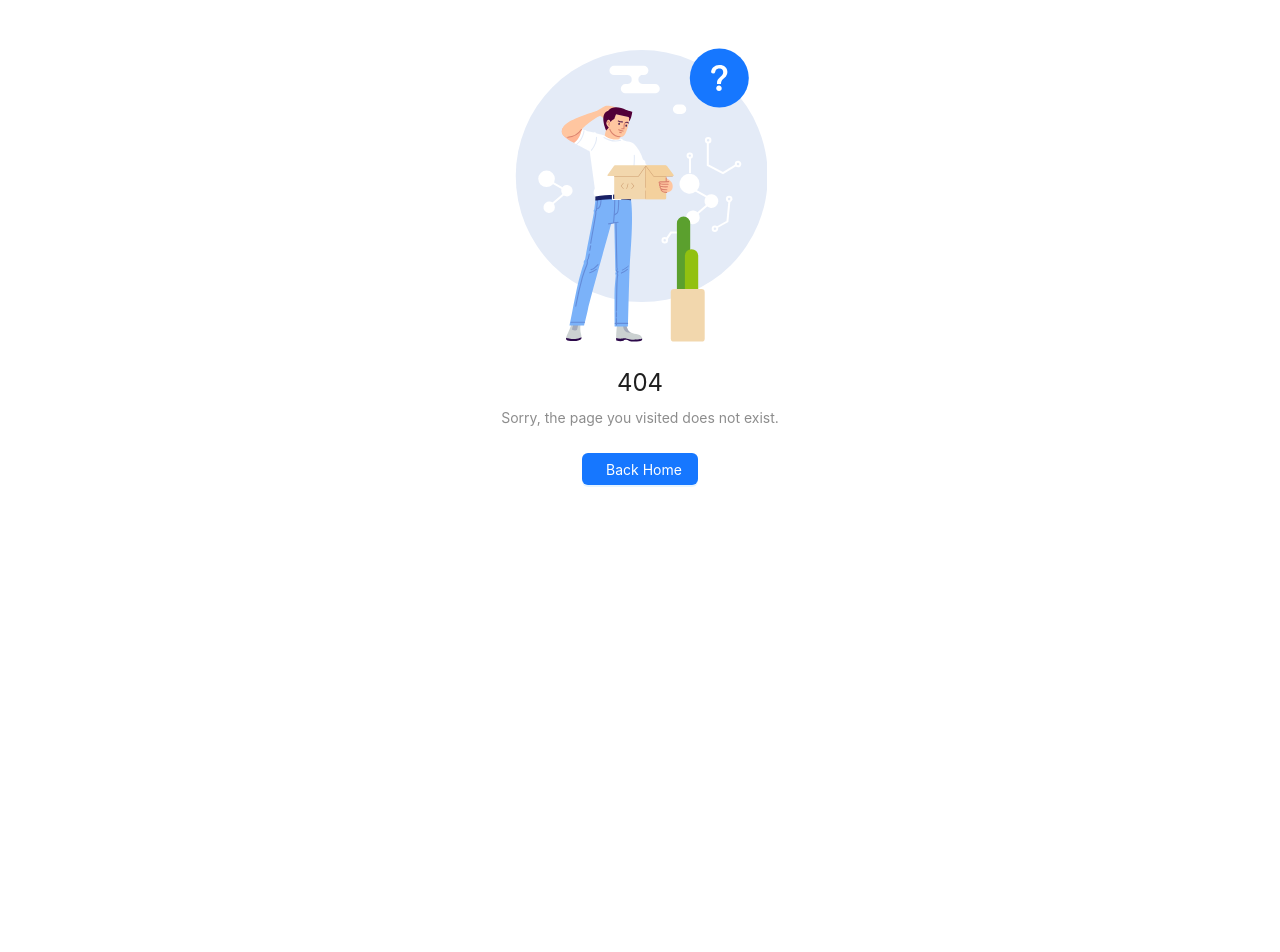
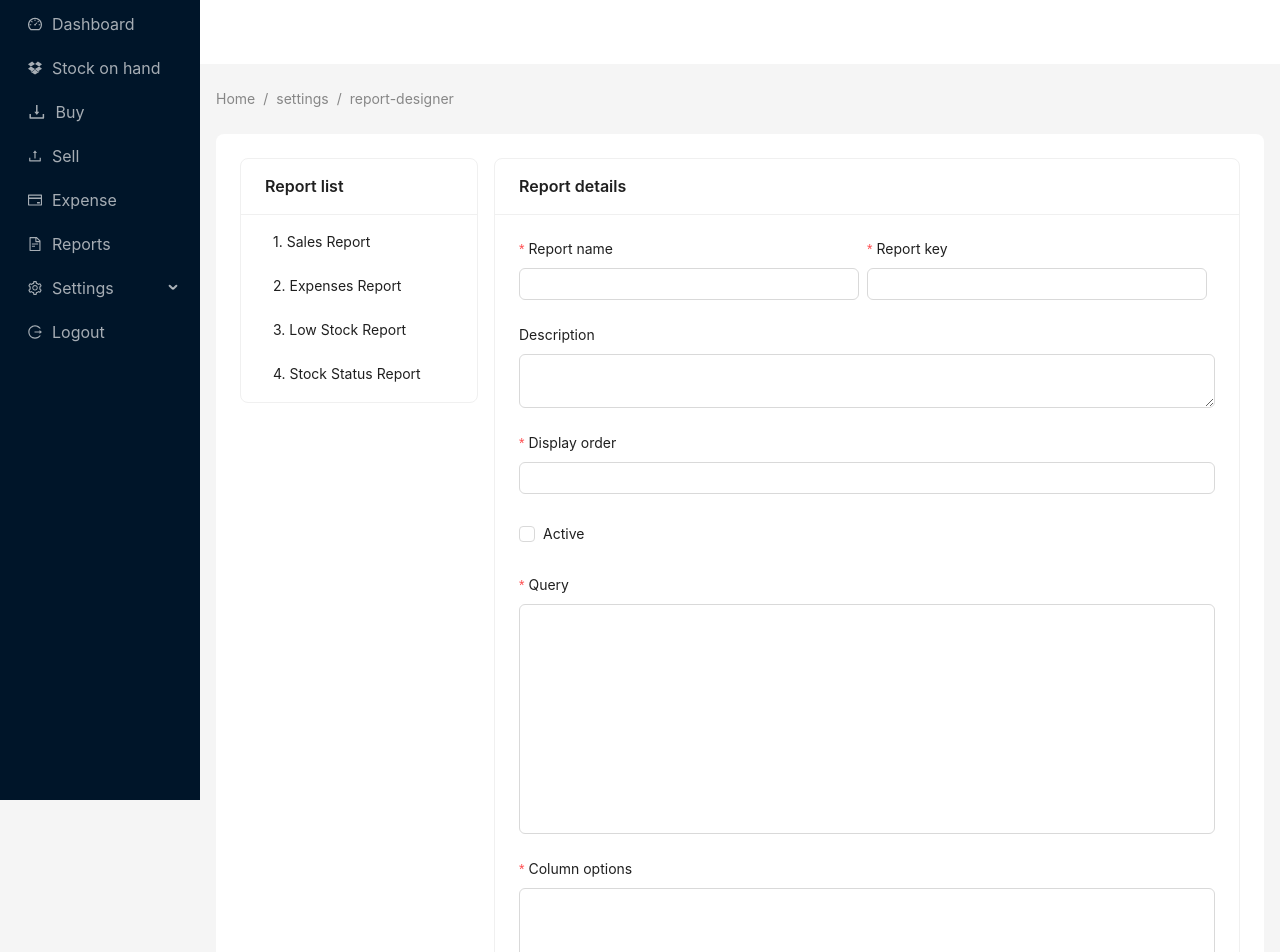
Before and after one commit to v4mpc/smt-ui, a React (Vite) app: page /settings/report-designer in a window 1280 px wide. Before the commit this address had no page. Shown: the top 952 px of the page. Before the commit the page ends 800 px from the top, so only its background shows below. Built offline with nearby package versions, Linux system fonts and the light colour scheme.

Commit message:
added report design ui

```diff
--- a/src/App.jsx
+++ b/src/App.jsx
@@ -11,6 +11,7 @@ import StockAdjustment from "./pages/StockAdjustment.jsx";
 import Unit from "./pages/Unit.jsx";
 import Product from "./pages/Product.jsx";
 import BuySuccess from "./pages/BuySuccess.jsx";
+import ReportDesigner from "./pages/ReportDesigner.jsx";
 
 export default function App() {
   return (
@@ -33,6 +34,7 @@ export default function App() {
             />
             <Route path="settings/units" element={<Unit />} />
             <Route path="settings/products" element={<Product />} />
+            <Route path="settings/report-designer" element={<ReportDesigner />} />
           </Route>
           <Route path="*" element={<PageNotFound />} />
         </Routes>
--- a/src/components/AppLayout.jsx
+++ b/src/components/AppLayout.jsx
@@ -40,6 +40,7 @@ const items = [
             {key: "units", label: <Link to={`/settings/units?page=1&size=${DEFAULT_PAGE_SIZE}`}>Units</Link>},
             {key: "products", label: <Link to={`/settings/products?page=1&size=${DEFAULT_PAGE_SIZE}`}>Products</Link>},
             {key: "profile", label: "Profile"},
+            {key: "designer", label: <Link to="/settings/report-designer">Designer</Link>},
         ],
     },
     {key: "logout", icon: <LogoutOutlined />, label: <Link to="/logout">Logout</Link>},
--- /dev/null
+++ b/src/pages/ReportDesigner.jsx
@@ -0,0 +1,176 @@
+import {
+  Col,
+  Card,
+  Row,
+  Menu,
+  Form,
+  Input,
+  InputNumber,
+  Checkbox,
+  Empty, Button,
+} from "antd";
+
+const items = [
+  {
+    key: "sub1",
+    label: "1. Sales Report",
+  },
+
+  {
+    key: "sub2",
+    label: "2. Expenses Report",
+  },
+
+  {
+    key: "sub3",
+    label: "3. Low Stock Report",
+  },
+
+  {
+    key: "sub4",
+    label: "4. Stock Status Report",
+  },
+];
+
+const ReportDesigner = () => {
+  const selectedReport = true;
+  return (
+    <Row gutter={16}>
+      <Col span={6}>
+        <Card title="Report list" styles={{ body: { padding: "4px" } }}>
+          <Menu
+            onClick={() => console.log("menu clicked")}
+            defaultSelectedKeys={["1"]}
+            defaultOpenKeys={["sub1"]}
+            style={{
+              borderWidth: "0px",
+            }}
+            mode="inline"
+            items={items}
+          />
+        </Card>
+      </Col>
+      <Col span={18}>
+        <Card title="Report details">
+          {selectedReport ? (
+            <Form
+              key="formKey"
+              variant="outlined"
+              layout="vertical"
+              disabled={false}
+            >
+              <Form.Item
+                label="Report name"
+                name="name"
+                style={{
+                  display: "inline-block",
+                  width: "calc(50% - 8px)",
+                }}
+                rules={[
+                  {
+                    required: true,
+                    message: "Please input!",
+                  },
+                ]}
+              >
+                <Input />
+              </Form.Item>
+
+              <Form.Item
+                label="Report key"
+                name="key"
+                style={{
+                  display: "inline-block",
+                  width: "calc(50% - 8px)",
+                  margin: "0 8px",
+                }}
+                rules={[
+                  {
+                    required: true,
+                    message: "Please input!",
+                  },
+                ]}
+              >
+                <Input />
+              </Form.Item>
+
+              <Form.Item label="Description" name="description">
+                <Input.TextArea />
+              </Form.Item>
+
+              <Form.Item
+                label="Display order"
+                rules={[
+                  {
+                    required: true,
+                    message: "Please input!",
+                  },
+                ]}
+                name="displayOrder"
+              >
+                <InputNumber
+                  style={{
+                    width: "100%",
+                  }}
+                />
+              </Form.Item>
+
+              <Form.Item name="active" valuePropName="checked">
+                <Checkbox>Active</Checkbox>
+              </Form.Item>
+
+              <Form.Item
+                label="Query"
+                rules={[
+                  {
+                    required: true,
+                    message: "Please input!",
+                  },
+                ]}
+                name="query"
+              >
+                <Input.TextArea autoSize={{ minRows: 10 }} />
+              </Form.Item>
+
+              <Form.Item
+                label="Column options"
+                rules={[
+                  {
+                    required: true,
+                    message: "Please input!",
+                  },
+                ]}
+                name="columnOptions"
+              >
+                <Input.TextArea autoSize={{ minRows: 5 }} />
+              </Form.Item>
+
+              <Form.Item label="Filter options" name="filterOptions">
+                <Input.TextArea autoSize={{ minRows: 5 }} />
+              </Form.Item>
+
+
+              <Form.Item
+                  wrapperCol={{
+                    span: 16,
+                  }}
+              >
+                <Button type="primary" htmlType="submit">
+                  Save
+                </Button>
+              </Form.Item>
+
+
+            </Form>
+
+
+          ) : (
+            <Empty image={Empty.PRESENTED_IMAGE_SIMPLE} />
+          )}
+        </Card>
+      </Col>
+    </Row>
+  );
+};
+
+export default ReportDesigner;
```
